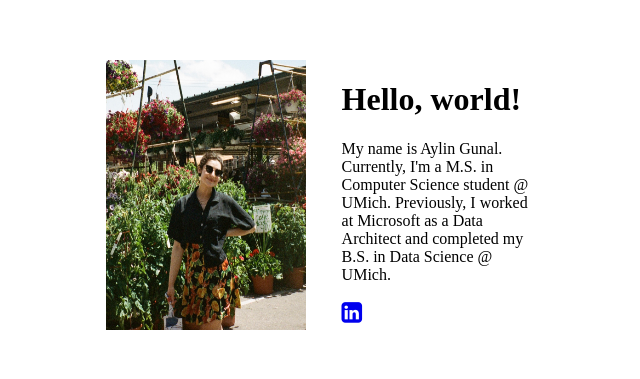
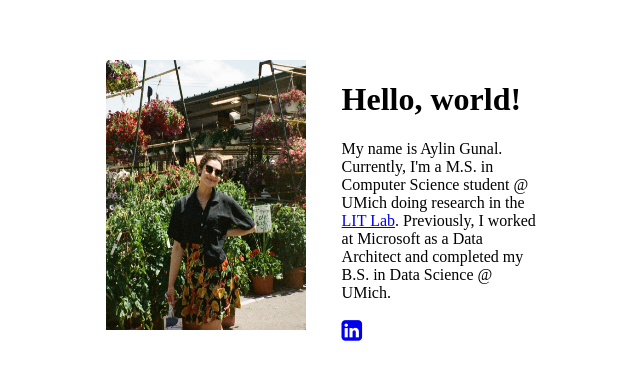
Before and after one commit to aylingunal/aylingunal.github.io, a plain HTML site: page index.html in a window 1280 px wide. Shown: the part 201-580 px from the top of the page, without its empty margins (218-858 px from the left). Drawn offline with Linux system fonts and the light colour scheme.

Commit message:
updated home

```diff
--- a/index.html
+++ b/index.html
@@ -27,7 +27,8 @@ img.resize {
 
             <h1>Hello, world!</h1>
             <p>My name is Aylin Gunal. Currently, I'm a
-                M.S. in Computer Science student @ UMich. Previously,
+                M.S. in Computer Science student @ UMich
+                doing research in the <a href="https://lit.eecs.umich.edu/index.html">LIT Lab</a>. Previously,
                 I worked at Microsoft as a Data Architect
                 and completed my B.S. in Data Science @ UMich.
             </p>
```
